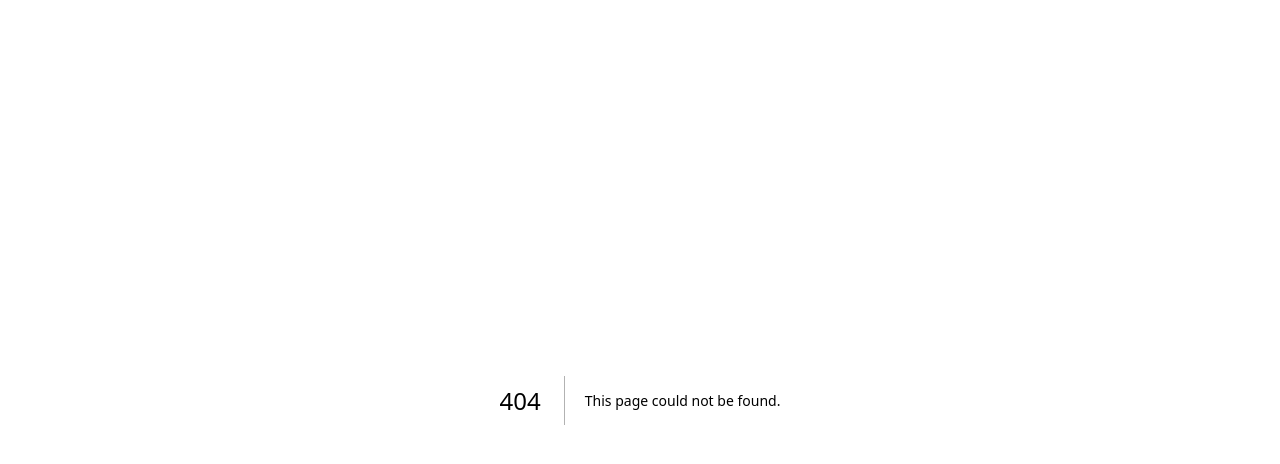
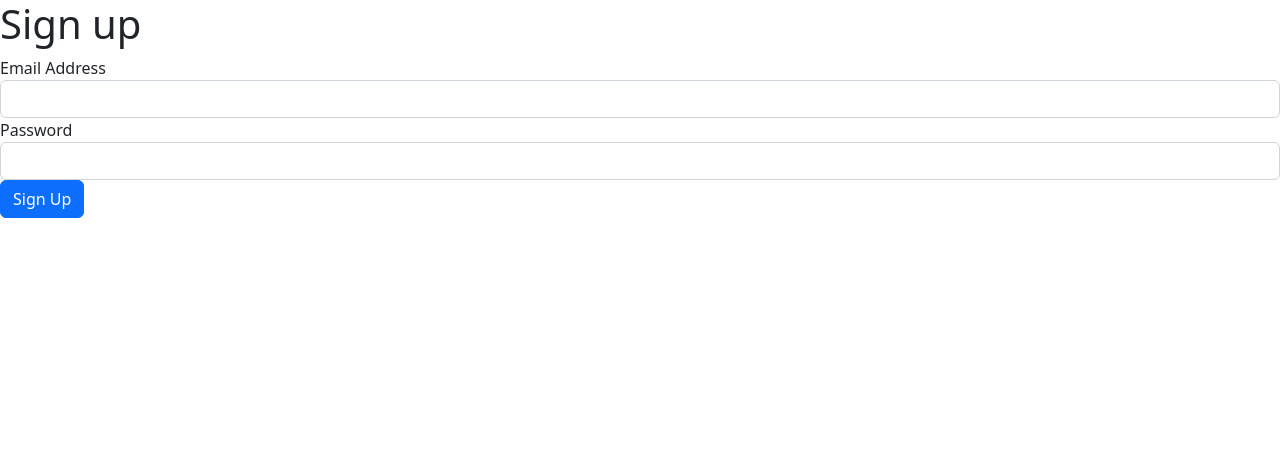
Before and after one commit to Rus-tam/ticketing, a Next.js app in the folder client/: page /auth/signup in a window 1280 px wide. Before the commit this address had no page. Shown: the top 464 px of the page. Built offline with nearby package versions, Linux system fonts and the light colour scheme.

Commit message:
successful account signup

```diff
--- a/client/package.json
+++ b/client/package.json
@@ -10,8 +10,13 @@
   "author": "",
   "license": "ISC",
   "dependencies": {
+    "axios": "^1.1.3",
+    "bootstrap": "^5.2.2",
     "next": "^13.0.3",
     "react": "^18.2.0",
     "react-dom": "^18.2.0"
+  },
+  "devDependencies": {
+    "prettier": "2.7.1"
   }
 }
--- /dev/null
+++ b/client/pages/_app.js
@@ -0,0 +1,7 @@
+import 'bootstrap/dist/css/bootstrap.css'
+
+const app = ({Component, pageProps}) => {
+    return <Component {...pageProps} />
+}
+
+export default app;
--- /dev/null
+++ b/client/pages/auth/signup.js
@@ -0,0 +1,44 @@
+import { useState } from "react";
+import axios from "axios";
+
+const signup = () => {
+  const [email, setEmail] = useState("");
+  const [password, setPassword] = useState("");
+
+  const onSubmit = async (event) => {
+    event.preventDefault();
+
+    const response = await axios.post("/api/users/signup", {
+      email,
+      password,
+    });
+
+    console.log(response.data);
+  };
+
+  return (
+    <form onSubmit={onSubmit}>
+      <h1>Sign up</h1>
+      <div className="form-group">
+        <label>Email Address</label>
+        <input
+          value={email}
+          onChange={(e) => setEmail(e.target.value)}
+          className="form-control"
+        />
+      </div>
+      <div className="form-group">
+        <label>Password</label>
+        <input
+          value={password}
+          onChange={(e) => setPassword(e.target.value)}
+          type="password"
+          className="form-control"
+        />
+      </div>
+      <button className="btn btn-primary">Sign Up</button>
+    </form>
+  );
+};
+
+export default signup;
--- a/client/pages/index.js
+++ b/client/pages/index.js
@@ -1,7 +1,7 @@
-const app = () => {
+const index = () => {
     return (
         <h1>Application</h1>
     )
 }
 
-export default app;
+export default index;
```
Also changed, not shown: 1 other file (tests, documents, lock files or other folders).
